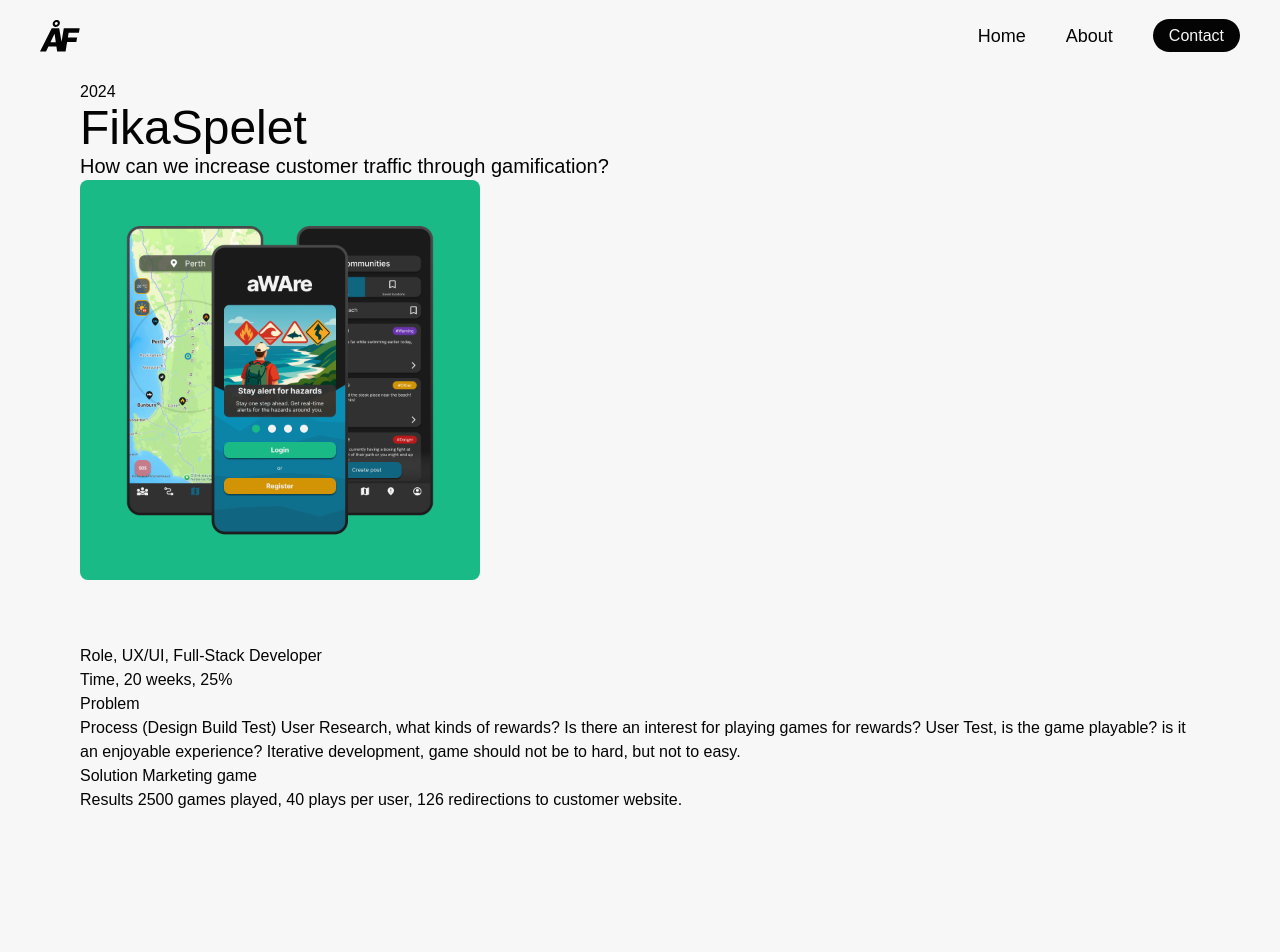
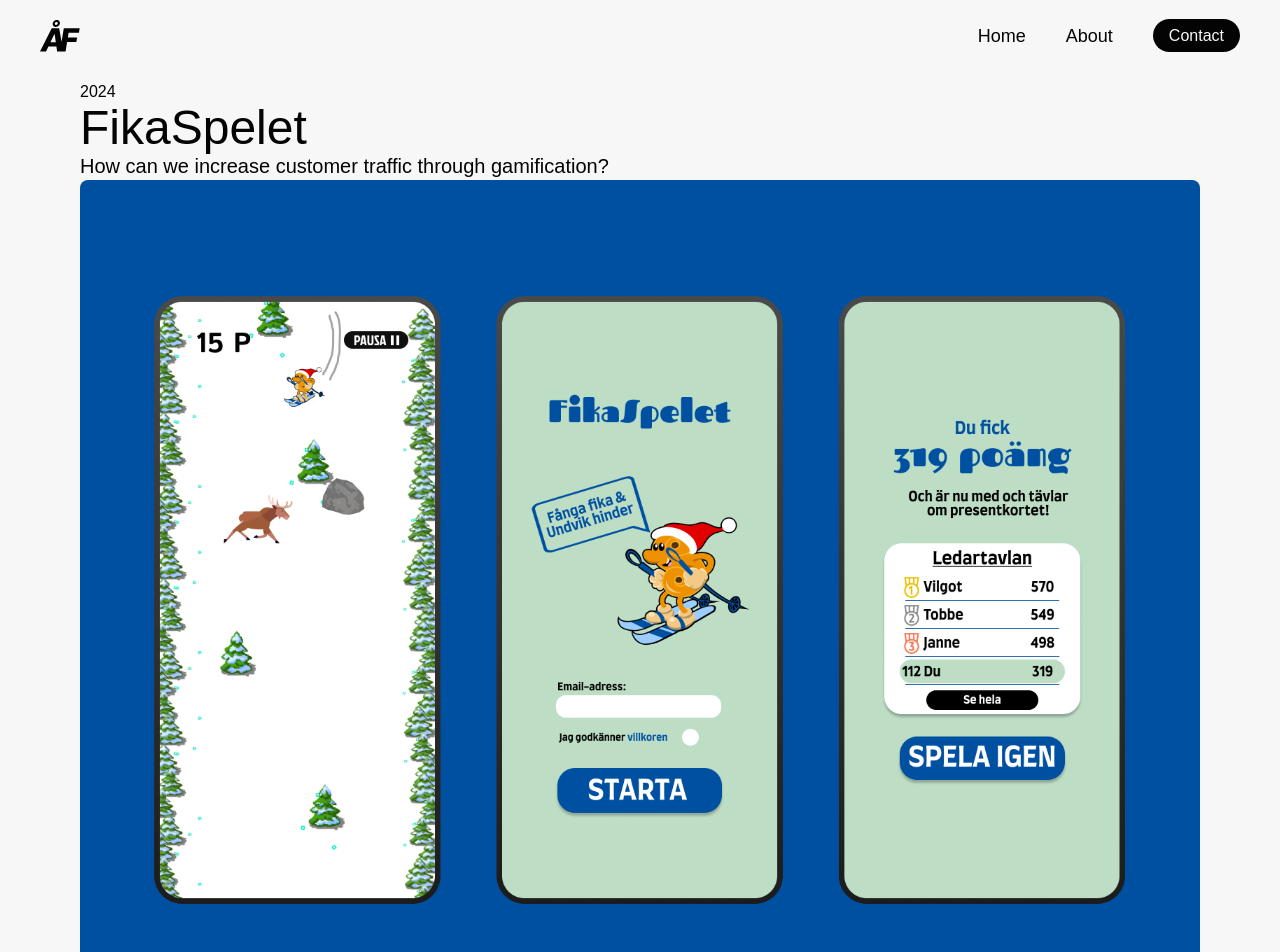
Before and after one commit to CodingQuercus/portfolio, a Next.js app: page /work/fikaspelet in a window 1280 px wide. Shown: the top 952 px of the page. Before the commit the page ends 812 px from the top, so only its background shows below. Built offline with nearby package versions, Linux system fonts and the light colour scheme.

Commit message:
fixes with images?

```diff
--- a/app/about/page.tsx
+++ b/app/about/page.tsx
@@ -8,16 +8,15 @@ export default function About() {
     return (
         <div className="flex flex-col items-center min-h-screen bg-[#f7f7f7]">
             <Navbar></Navbar>
-            <div className="w-full max-w-[1200px] px-4 sm:px-10 z-20 pt-20">
+            <div className="w-full max-w-[1200px] px-10 md:px-20 z-20 pt-20">
                 <h1 className="text-5xl font-medium text-left">About</h1>
                 <div className="text-base leading-relaxed flex flex-col gap-2 w-max-[600px] my-4">
-
                     <p>
                         Hey, I&apos;m Åke. A Master of Science student in Interaction Technology and Design.
                     </p>
                 </div>
 				<motion.button whileHover={{scale: 1.05}} className="px-8 py-2 bg-foreground text-background rounded-full flex flex-row gap-1 cursor-pointer hover:opacity-50">
-                    <a href="/Ake_Flatholm_Resume.pdf"  target="_blank">Resume</a>
+                    <a href="./Ake_Flatholm_Resume.pdf"  target="_blank">Resume</a>
                 </motion.button>
             </div>
         </div>
--- a/app/components/CaseCard.tsx
+++ b/app/components/CaseCard.tsx
@@ -12,7 +12,7 @@ type CaseCardProps = {
 	subtitle: string,
 	desc: string,
 	tags: string[],
-	image: string,
+	image: StaticImageData,
 	href: string,
 	variant: boolean
 }
--- a/app/components/CaseStudies.tsx
+++ b/app/components/CaseStudies.tsx
@@ -1,5 +1,10 @@
 
 import CaseCard from "./CaseCard"
+
+import awareCard from "@/public/aware-card-image.png"
+import gestureCard from "@/public/gesture.png"
+import sngCard from "@/public/sng-card-image.png"
+import fsCard from "@/public/fs-card-image.png"
 
 export default function CaseStudies() {
   return (
@@ -13,7 +18,7 @@ export default function CaseStudies() {
           subtitle="How do we increase awareness of natural hazards in Western Australia?"
           desc="aWAre is a mobile app designed to help international travelers stay informed about hazards such as bushfires, shark sightings, extreme weather, and traffic incidents. The app combines an interactive map with a community feature for local insights and was developed through a design thinking collaboration with marketing students at Edith Cowan University."
           tags={["Mobile App Design", "UX Research", "React Native", "Firebase"]}
-          image="./aware-card-image.png"
+          image={awareCard}
           href="/work/aware"
           variant={true}
         />
@@ -24,7 +29,7 @@ export default function CaseStudies() {
           subtitle="How do young adults in Sweden feel about adopting gesture interactions?"
           desc="This study investigated young adults’ attitudes toward gesture-based interaction in smart homes, using the Technology Acceptance Model to assess perceived ease of use, usefulness, trust, and willingness to adopt the technology. The findings emphasize the need for reliable, privacy-safe systems to support user acceptance."
           tags={["User Research", "HCI", "Gesture Control", "User Adoption"]}
-          image="./gesture.png"
+          image={gestureCard}
           href="/work/gesture"
           variant={false}
         />
@@ -35,7 +40,7 @@ export default function CaseStudies() {
           subtitle=""
           desc="Sketch’N’Guess is a mobile multiplayer game where players draw using their real GPS movement, creating drawings on a shared map while others guess what’s being drawn. The app features real-time gameplay, room creation, drawing prompts, and live guessing, built through a design sprint focused on playful, location-based interaction."
           tags={["React Native", "Node.js", "Socket.io", "Design Sprint"]}
-          image="./sng-card-image.png"
+          image={sngCard}
           href="/work/sketchnguess"
           variant={true}
         />
@@ -46,7 +51,7 @@ export default function CaseStudies() {
           subtitle="How can we increase customer traffic during seasonal events?"
           desc="FikaSpelet is a web-based game built with the Design–Build–Test method, where players ski downhill, collect fika items, and avoid obstacles while competing on a leaderboard. The game uses gamification and rewards to drive engagement and direct players to the client’s website, with over 2,500 plays recorded during the test launch."
           tags={["React", "Gamification", "Marketing", "Design-Build-Test"]}
-          image="./fs-card-image.png"
+          image={fsCard}
           href="/work/fikaspelet"
           variant={false}
         />
--- a/app/work/aware/page.tsx
+++ b/app/work/aware/page.tsx
@@ -1,6 +1,8 @@
 import Image from "next/image";
 
 import Navbar from "@/app/components/Navbar";
+
+import awareProject from "@/public/aware-project.png"
 
 export default function AwarePage() {
     return (
@@ -17,14 +19,13 @@ export default function AwarePage() {
 
 
                 <Image
-                    src="/aware-project.png"
+                    src={awareProject}
                     alt="aWAre"
                     height={400}
-                    width={600}
+                    width={1200}
                     className="rounded-lg mb-16"
                 />
-            </div>
-            <div>
+                <div>
                 <div>Role, UX/UI, Full-Stack Developer</div>
                     <div>Time, 10 weeks, 50</div>
                 </div>
@@ -36,18 +37,15 @@ export default function AwarePage() {
                 <div>
                     Process (Design Thinking)
                     Understanding the market by reading reports from marketing students and performing a competitive analysis.
-
-                    User Test, is the game playable? is it an enjoyable experience?
-                    Iterative development, game should not be to hard, but not to easy.
                 </div>
                 <div>
                     Solution
-                    Marketing game
+
                 </div>
                 <div>
-                    Results
-                    2500 games played, 40 plays per user, 126 redirections to customer website.
+                    Impact
                 </div>
+            </div>
         </div>
     );
 }
--- a/app/work/fikaspelet/page.tsx
+++ b/app/work/fikaspelet/page.tsx
@@ -1,6 +1,8 @@
 import Image from "next/image";
 
 import Navbar from "@/app/components/Navbar";
+
+import fsProject from "@/public/fs-project.png"
 
 export default function FikaSpeletPage() {
     return (
@@ -17,11 +19,11 @@ export default function FikaSpeletPage() {
 
 
                 <Image
-                    src="/aware-card-image.png"
-                    alt="aWAre"
+                    src={fsProject}
+                    alt="FikaSpelet"
                     height={400}
-                    width={400}
-                    className="rounded-lg mb-16"
+                    width={1200}
+                    className="rounded-lg"
                 />
                 <div>
                     <div>Role, UX/UI, Full-Stack Developer</div>
@@ -37,13 +39,12 @@ export default function FikaSpeletPage() {
                     User Test, is the game playable? is it an enjoyable experience?
                     Iterative development, game should not be to hard, but not to easy.
                 </div>
-                <div>
+                 <div>
                     Solution
                     Marketing game
                 </div>
                 <div>
-                    Results
-                    2500 games played, 40 plays per user, 126 redirections to customer website.
+                    How can this increase customer traffic? During a test run which lasted for 2 days, a total of 2500 games were played, approximately 40 plays per user, with 126 redirections to the website.
                 </div>
             </div>
         </div>
--- a/app/work/sketchnguess/page.tsx
+++ b/app/work/sketchnguess/page.tsx
@@ -1,6 +1,8 @@
 import Image from "next/image";
 
 import Navbar from "@/app/components/Navbar";
+
+import sngProject from "@/public/sng-project.png"
 
 export default function SketchNGuessPage() {
     return (
@@ -17,10 +19,10 @@ export default function SketchNGuessPage() {
 
 
                 <Image
-                    src="/aware-card-image.png"
-                    alt="aWAre"
+                    src={sngProject}
+                    alt="Sketch'N'Guess"
                     height={400}
-                    width={400}
+                    width={1200}
                     className="rounded-lg mb-16"
                 />
 
```
